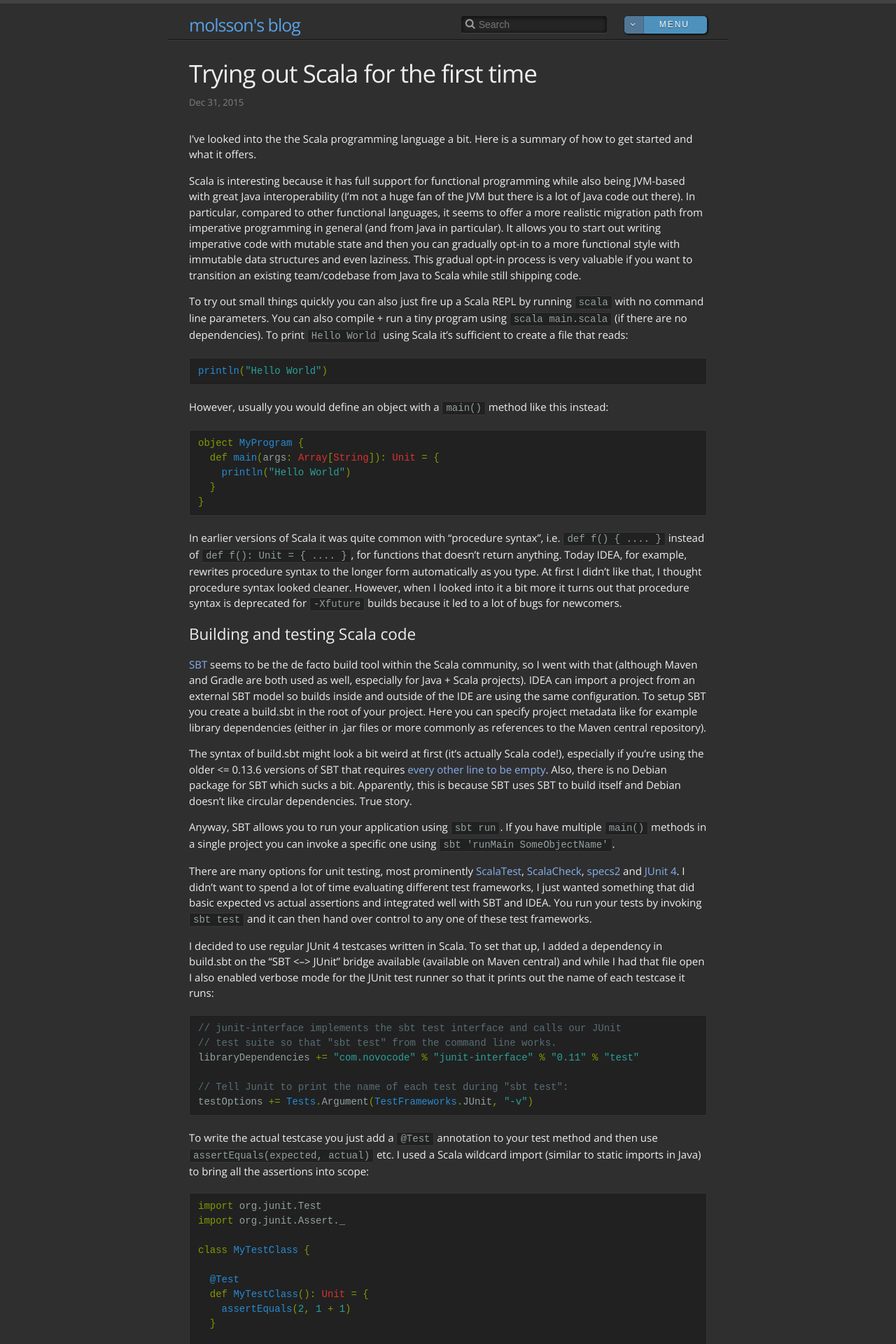
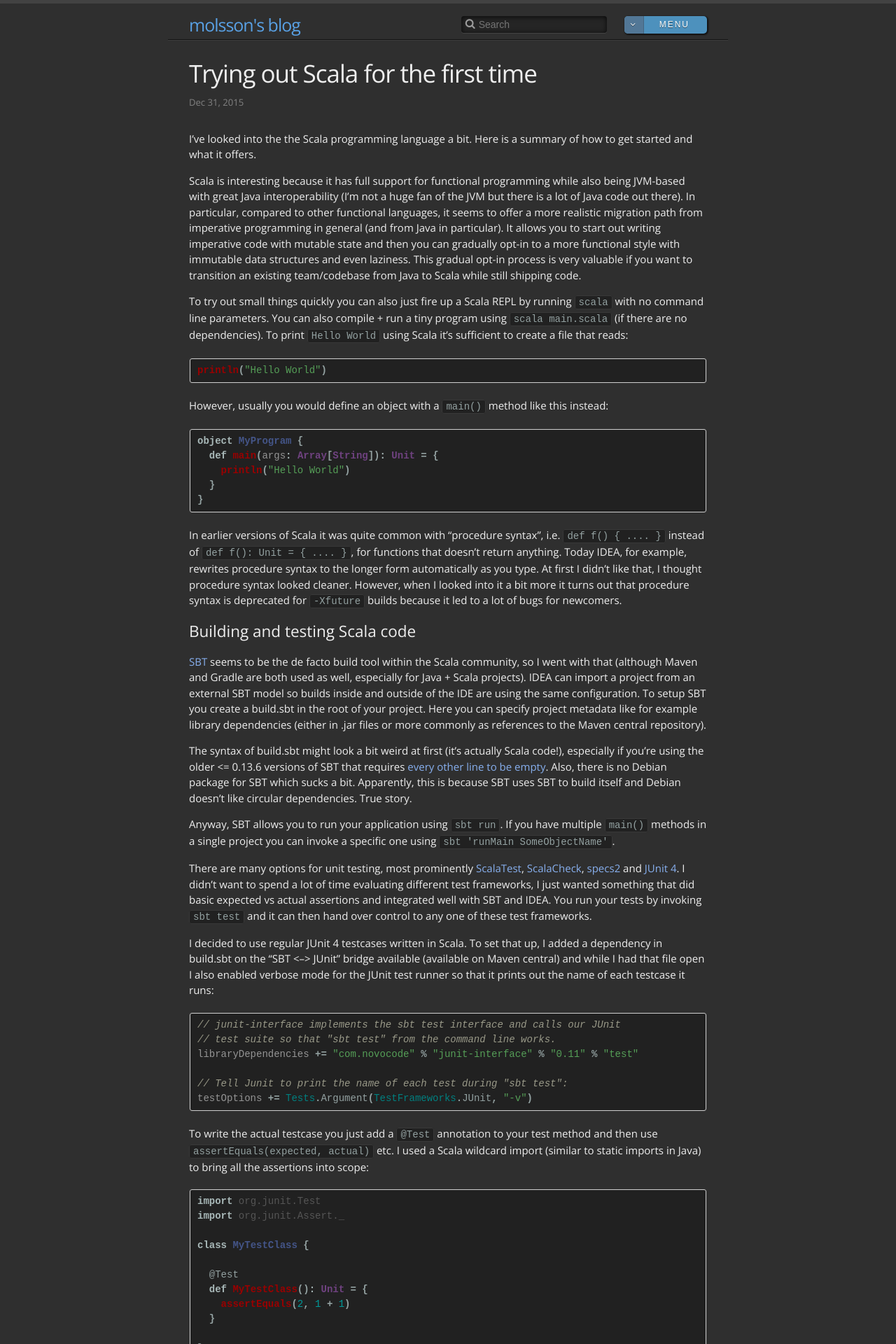
Before and after one commit to mo/mo.github.io, a Jekyll site: the page built from _posts/2015-12-31-trying-out-scala.md, in a window 1280 px wide. Shown: the top 1920 px of the page at 70% size. Built offline with Jekyll 4.4.1, drawn with Linux system fonts in a browser that asks for light colours; some web fonts are replaced; Markdown is read by kramdown in place of the engine named in the settings; comment, search, counter and statistics services are not loaded.

Commit message:
Switch to another syntax highlight theme

```diff
--- a/_sass/main.scss
+++ b/_sass/main.scss
@@ -47,5 +47,5 @@
 @import
         "base",
         "layout",
-        "syntax-highlighting-solarized-dark",
+        "syntax-highlighting",
         "tags";
--- a/_sass/syntax-highlighting-solarized-dark.scss
+++ /dev/null
@@ -1,99 +0,0 @@
-/* Solarized Dark
-
-For use with Jekyll and Pygments
-
-http://ethanschoonover.com/solarized
-
-SOLARIZED HEX      ROLE
---------- -------- ------------------------------------------
-base03    #002b36  background
-base01    #586e75  comments / secondary content
-base1     #93a1a1  body text / default code / primary content
-orange    #cb4b16  constants
-red       #dc322f  regex, special keywords
-blue      #268bd2  reserved keywords
-cyan      #2aa198  strings, numbers
-green     #859900  operators, other keywords
-*/
-
-.highlight code, .highlight pre {
-  background: transparent;
-  border-radius: 2px;
-  overflow-x: auto;
-  border: 0px;
-  margin: 0px;
-}
-.highlight {
-  background: rgba(0, 0, 0, 0.298039);
-  border: 1px solid #353535;
-  border-radius: 3px;
-  color: #93a1a1
-}
-.highlight .c { color: #586e75 } /* Comment */
-.highlight .err { color: #93a1a1 } /* Error */
-.highlight .g { color: #93a1a1 } /* Generic */
-.highlight .k { color: #859900 } /* Keyword */
-.highlight .l { color: #93a1a1 } /* Literal */
-.highlight .n { color: #93a1a1 } /* Name */
-.highlight .o { color: #859900 } /* Operator */
-.highlight .x { color: #cb4b16 } /* Other */
-.highlight .p { color: #93a1a1 } /* Punctuation */
-.highlight .cm { color: #586e75 } /* Comment.Multiline */
-.highlight .cp { color: #859900 } /* Comment.Preproc */
-.highlight .c1 { color: #586e75 } /* Comment.Single */
-.highlight .cs { color: #859900 } /* Comment.Special */
-.highlight .gd { color: #2aa198 } /* Generic.Deleted */
-.highlight .ge { color: #93a1a1; font-style: italic } /* Generic.Emph */
-.highlight .gr { color: #dc322f } /* Generic.Error */
-.highlight .gh { color: #cb4b16 } /* Generic.Heading */
-.highlight .gi { color: #859900 } /* Generic.Inserted */
-.highlight .go { color: #93a1a1 } /* Generic.Output */
-.highlight .gp { color: #93a1a1 } /* Generic.Prompt */
-.highlight .gs { color: #93a1a1; font-weight: bold } /* Generic.Strong */
-.highlight .gu { color: #cb4b16 } /* Generic.Subheading */
-.highlight .gt { color: #93a1a1 } /* Generic.Traceback */
-.highlight .kc { color: #cb4b16 } /* Keyword.Constant */
-.highlight .kd { color: #268bd2 } /* Keyword.Declaration */
-.highlight .kn { color: #859900 } /* Keyword.Namespace */
-.highlight .kp { color: #859900 } /* Keyword.Pseudo */
-.highlight .kr { color: #268bd2 } /* Keyword.Reserved */
-.highlight .kt { color: #dc322f } /* Keyword.Type */
-.highlight .ld { color: #93a1a1 } /* Literal.Date */
-.highlight .m { color: #2aa198 } /* Literal.Number */
-.highlight .s { color: #2aa198 } /* Literal.String */
-.highlight .na { color: #93a1a1 } /* Name.Attribute */
-.highlight .nb { color: #B58900 } /* Name.Builtin */
-.highlight .nc { color: #268bd2 } /* Name.Class */
-.highlight .no { color: #cb4b16 } /* Name.Constant */
-.highlight .nd { color: #268bd2 } /* Name.Decorator */
-.highlight .ni { color: #cb4b16 } /* Name.Entity */
-.highlight .ne { color: #cb4b16 } /* Name.Exception */
-.highlight .nf { color: #268bd2 } /* Name.Function */
-.highlight .nl { color: #93a1a1 } /* Name.Label */
-.highlight .nn { color: #93a1a1 } /* Name.Namespace */
-.highlight .nx { color: #93a1a1 } /* Name.Other */
-.highlight .py { color: #93a1a1 } /* Name.Property */
-.highlight .nt { color: #268bd2 } /* Name.Tag */
-.highlight .nv { color: #268bd2 } /* Name.Variable */
-.highlight .ow { color: #859900 } /* Operator.Word */
-.highlight .w { color: #93a1a1 } /* Text.Whitespace */
-.highlight .mf { color: #2aa198 } /* Literal.Number.Float */
-.highlight .mh { color: #2aa198 } /* Literal.Number.Hex */
-.highlight .mi { color: #2aa198 } /* Literal.Number.Integer */
-.highlight .mo { color: #2aa198 } /* Literal.Number.Oct */
-.highlight .sb { color: #586e75 } /* Literal.String.Backtick */
-.highlight .sc { color: #2aa198 } /* Literal.String.Char */
-.highlight .sd { color: #93a1a1 } /* Literal.String.Doc */
-.highlight .s2 { color: #2aa198 } /* Literal.String.Double */
-.highlight .se { color: #cb4b16 } /* Literal.String.Escape */
-.highlight .sh { color: #93a1a1 } /* Literal.String.Heredoc */
-.highlight .si { color: #2aa198 } /* Literal.String.Interpol */
-.highlight .sx { color: #2aa198 } /* Literal.String.Other */
-.highlight .sr { color: #dc322f } /* Literal.String.Regex */
-.highlight .s1 { color: #2aa198 } /* Literal.String.Single */
-.highlight .ss { color: #2aa198 } /* Literal.String.Symbol */
-.highlight .bp { color: #268bd2 } /* Name.Builtin.Pseudo */
-.highlight .vc { color: #268bd2 } /* Name.Variable.Class */
-.highlight .vg { color: #268bd2 } /* Name.Variable.Global */
-.highlight .vi { color: #268bd2 } /* Name.Variable.Instance */
-.highlight .il { color: #2aa198 } /* Literal.Number.Integer.Long */
--- /dev/null
+++ b/_sass/syntax-highlighting.scss
@@ -0,0 +1,76 @@
+.highlight code, .highlight pre {
+  background: transparent;
+  border-radius: 2px;
+  overflow-x: auto;
+  border: 0px;
+  margin: 0px;
+}
+.highlight {
+  background: rgba(0, 0, 0, 0.298039);
+  border: 1px solid #353535;
+  border-radius: 3px;
+  color: #93a1a1
+}
+.highlight pre, pre, .highlight .hll { border: 1px solid #ccc; padding: 6px 10px; border-radius: 3px; }
+.highlight .c { color: #999988; font-style: italic; }
+.highlight .err { color: #a61717; background-color: #e3d2d2; }
+.highlight .k,
+.highlight .kc,
+.highlight .kd,
+.highlight .kn,
+.highlight .kp,
+.highlight .kr { font-weight: bold; color: #A8B8B8; }
+.highlight .kt { color: #6F4280; font-weight: bold; }
+.highlight .o { font-weight: bold; }
+.highlight .cm { color: #999988; font-style: italic; }
+.highlight .cp { color: #999999; font-weight: bold; }
+.highlight .c1 { color: #999988; font-style: italic; }
+.highlight .cs { color: #999999; font-weight: bold; font-style: italic; }
+.highlight .gd { color: #000000; background-color: #ffdddd; }
+.highlight .gd .x { color: #000000; background-color: #ffaaaa; }
+.highlight .ge { font-style: italic; }
+.highlight .gr { color: #aa0000; }
+.highlight .gh { color: #999999; }
+.highlight .gi { color: #000000; background-color: #ddffdd; }
+.highlight .gi .x { color: #000000; background-color: #aaffaa; }
+.highlight .go { color: #888888; }
+.highlight .gp { color: #555555; }
+.highlight .gs { font-weight: bold; }
+.highlight .gu { color: #800080; font-weight: bold; }
+.highlight .gt { color: #aa0000; }
+.highlight .m { color: #009999; }
+.highlight .s,
+.highlight .s1,
+.highlight .s2 { color: #559E57; }
+.highlight .n { color: #949494; }
+.highlight .na { color: teal; }
+.highlight .nb { color: #0086b3; }
+.highlight .nc { color: #445588; font-weight: bold; }
+.highlight .no { color: teal; }
+.highlight .ni { color: purple; }
+.highlight .ne { color: #990000; font-weight: bold; }
+.highlight .nf { color: #990000; font-weight: bold; }
+.highlight .nn { color: #555555; }
+.highlight .nt { color: navy; }
+.highlight .nv { color: teal; }
+.highlight .ow { font-weight: bold; }
+.highlight .w { color: #bbbbbb; }
+.highlight .mf { color: #009999; }
+.highlight .mh { color: #009999; }
+.highlight .mi { color: #009999; }
+.highlight .mo { color: #009999; }
+.highlight .sb { color: #dd1144; }
+.highlight .sc { color: #C24D6B; }
+.highlight .sd { color: #C24D6B; }
+.highlight .se { color: #C24D6B; }
+.highlight .sh { color: #C24D6B; }
+.highlight .si { color: #C24D6B; }
+.highlight .sx { color: #C24D6B; }
+.highlight .sr { color: #009926; }
+.highlight .ss { color: #990073; }
+.highlight .bp { color: #999999; }
+.highlight .vc { color: teal; }
+.highlight .vg { color: teal; }
+.highlight .vi { color: teal; }
+.highlight .il { color: #009999; }
+.highlight .gc { color: #999; background-color: #EAF2F5; }
```
Also changed, not shown: .scss-lint.yml.
